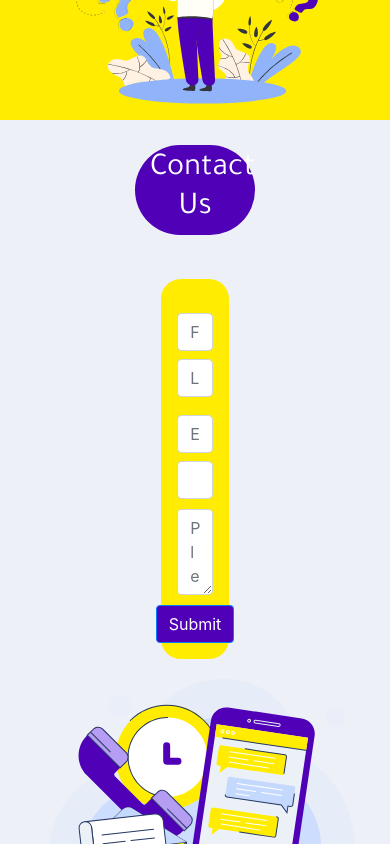
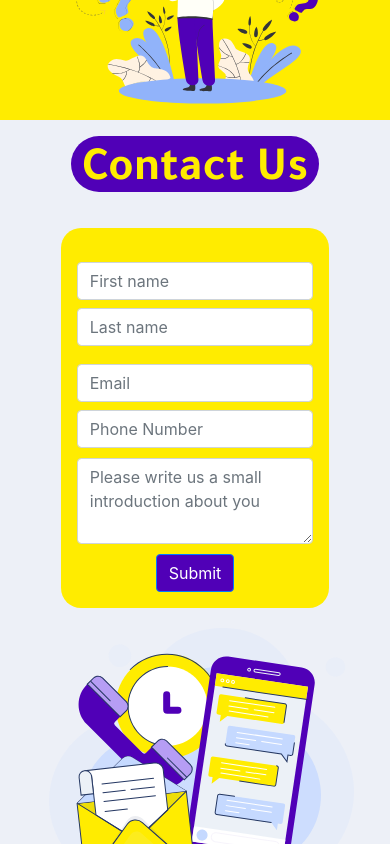
Before and after one commit to khaldoon9kh/paketManWebsite, a React (Create React App) app: page / in a window 390 px wide. Shown: the part 3460-4304 px from the top of the page. Built offline with nearby package versions, Linux system fonts and the light colour scheme.

Commit message:
responsive fixed

```diff
--- a/src/containers/ContactUS/index.css
+++ b/src/containers/ContactUS/index.css
@@ -1,21 +1,30 @@
 .contactUsCont {
   background-color: #edf0f7;
-  padding: 25px 150px;
-  justify-content: space-around;
-  align-content: center;
+  padding: 2rem 10rem;
+  position: relative;
+  display: flex;
+  flex-direction: column;
+  justify-content: center;
+  align-content: space-between;
+}
+
+.contactUsTitleRow {
+  width: 15.5rem;
+  height: 3.5rem;
+  background-color: #5000b7;
+  border-radius: 3.5rem;
+  display: flex;
+  justify-content: center;
+  align-items: center;
+  margin-bottom: 1rem;
+  padding-top: 0.5rem;
 }
 
 .contactUsTitle {
-  max-width: 200px;
-  border-radius: 50px;
-  background-color: #5000b7;
-  text-align: center;
-  font-size: 25px;
-  color: white;
   font-family: "Tajawal";
-  font-weight: bold;
-  padding-top: 5px;
-  margin-bottom: 24px;
+  color: #ffec00;
+  font-size: 3rem;
+  font-weight: 800;
 }
 
 .contactUsImgCont,
@@ -28,3 +37,11 @@
   width: auto;
   height: auto;
 }
+
+@media (max-width: 800px) {
+  .contactUsCont {
+    display: flex;
+    padding: 1rem;
+    align-items: center;
+  }
+}
--- a/src/containers/ContactUS/index.jsx
+++ b/src/containers/ContactUS/index.jsx
@@ -7,10 +7,8 @@ import JoinUsForm from "../../components/JoinUSForm";
 const ContactUs = () => {
   return (
     <Container fluid className="contactUsCont" expand="lg">
-      <Row>
-        <Col className="contactUsTitle">
-          <h2>Contact Us</h2>
-        </Col>
+      <Row className="contactUsTitleRow">
+        <h2 className="contactUsTitle">Contact Us</h2>
       </Row>
       <Row>
         <Col className="contactUsForm">
```
